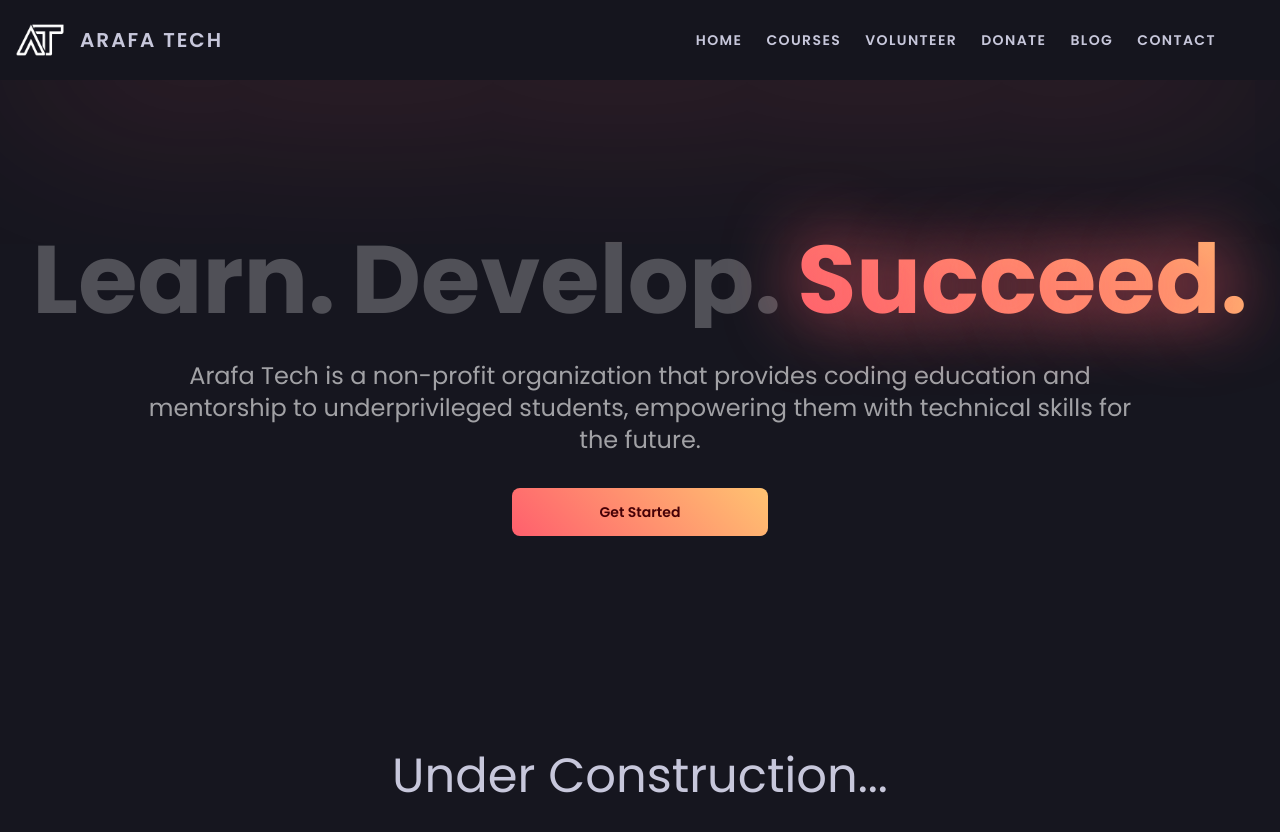
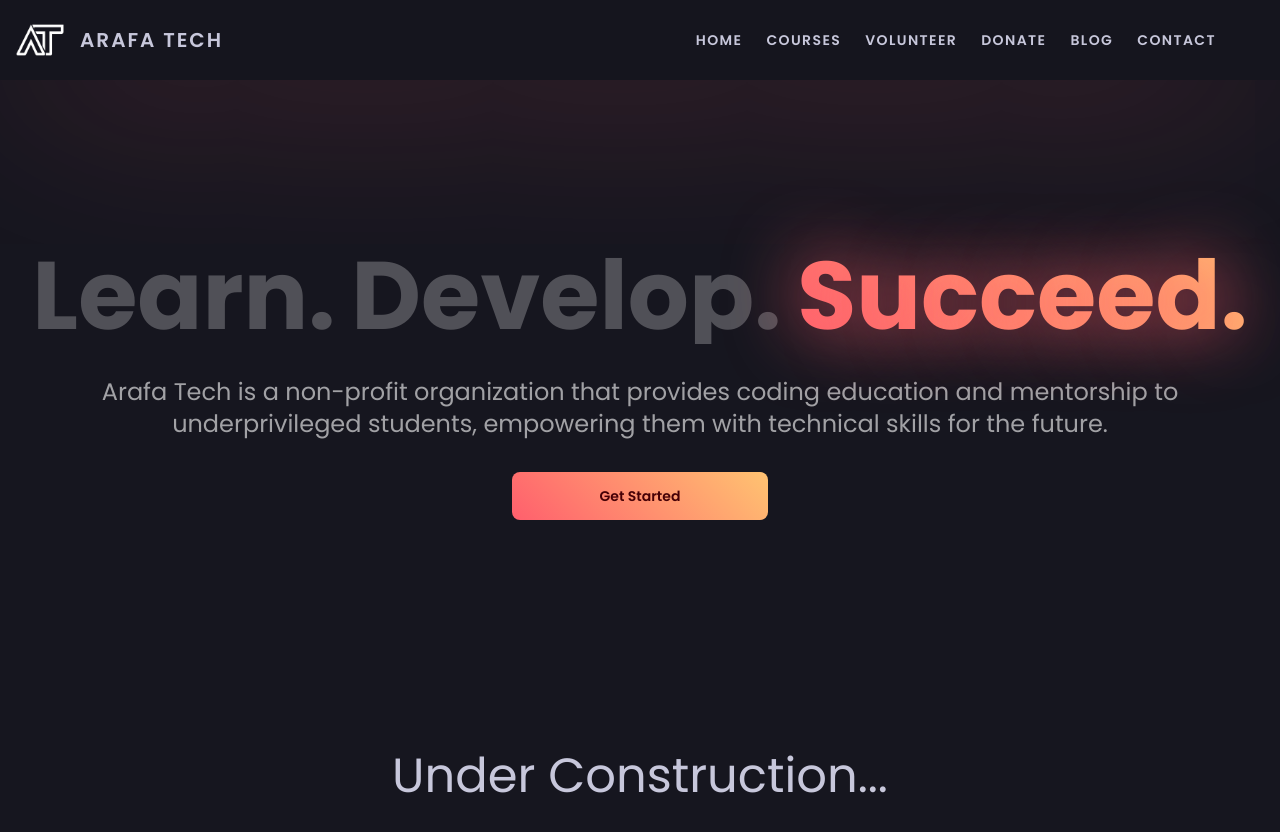
Before and after one commit to Arafa-Tech-Foundation/Website-Frontend, a Next.js app: page / in a window 1280 px wide. Shown: the top 832 px of the page. Built offline with nearby package versions, Linux system fonts and the light colour scheme.

Commit message:
:lipstick: Mission statement 3 lines -> 2 lines

```diff
--- a/src/components/index/hero.tsx
+++ b/src/components/index/hero.tsx
@@ -33,7 +33,7 @@ export default function Hero() {
 					</span>
 				</h1>
 
-				<p className="sm:text-sm md:text-md lg:text-lg xl:text-2xl w-full max-w-5xl text-center bg-white/60 bg-clip-text text-transparent">
+				<p className="sm:text-sm md:text-md lg:text-lg xl:text-2xl w-full max-w-6xl text-center bg-white/60 bg-clip-text text-transparent">
 					Arafa Tech is a non-profit organization that provides coding
 					education and mentorship to underprivileged students,
 					empowering them with technical skills for the future.
```
